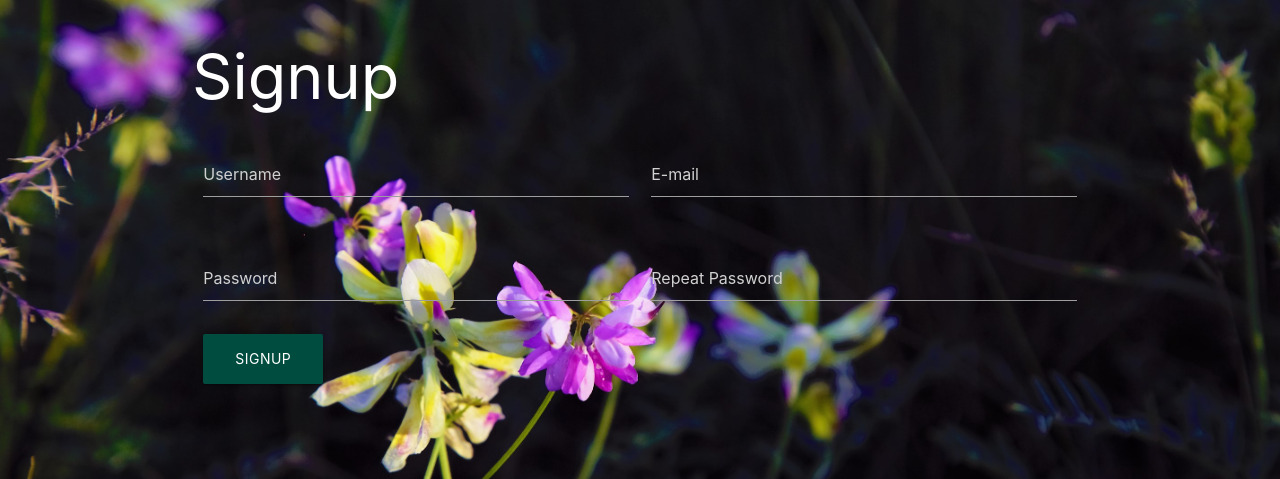
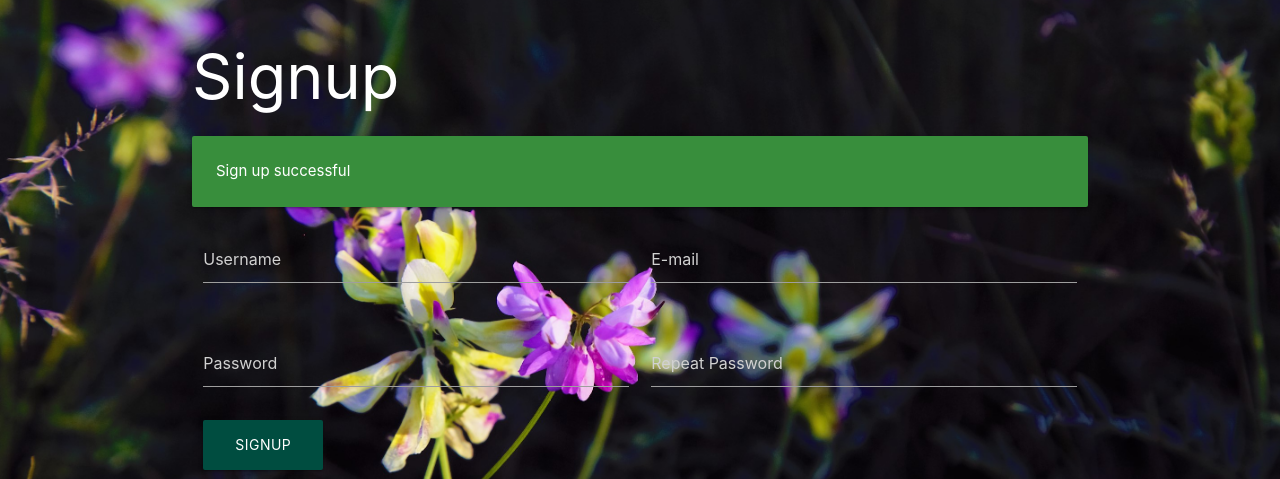
Before and after one commit to MdSamsuzzohaShayon/php-user-authentication, a PHP site: page /signup.php?signup=success in a window 1280 px wide. Shown: the part 109-588 px from the top of the page. Run offline with PHP 8.4, Linux system fonts and the light colour scheme.

Commit message:
show error or successfull message

```diff
--- a/signup.php
+++ b/signup.php
@@ -2,11 +2,30 @@
 
 <main class="container ">
     <h1>Signup</h1>
+    <?php
+        if(isset($_GET['error'])){
+            if ($_GET['error']== "emptyfields"){
+                echo '<p class="card-panel #d32f2f red darken-2">Fill all the forms</p>';
+            }else if($_GET['error']== "invalidmailuid"){
+                echo '<p class="card-panel #d32f2f red darken-2">Invalid user name and e-mail</p>';
+            }else if($_GET['error']== "invalidmail"){
+                echo '<p class="card-panel #d32f2f red darken-2">Invalid E-mail</p>';
+            }else if($_GET['error']== "invaliduidl"){
+                echo '<p class="card-panel #d32f2f red darken-2">Invalid Username</p>';
+            }else if($_GET['error']== "passwordcheck"){
+                echo '<p class="card-panel #d32f2f red darken-2">Your password did not match</p>';
+            }else if($_GET['error']== "usertaken"){
+                echo '<p class="card-panel #d32f2f red darken-2">User is already taken</p>';
+            }
+        }else if($_GET['signup'] == 'success'){
+            echo '<p class="card-panel #388e3c green darken-2">Sign up successful </p>';
+        }
+    ?>
     <div class="row">
         <form action="includes/signup.inc.php" method="post" class="col s12">
             <div class="row">
                 <div class="input-field col s6">
-                    <input type="text" name="uid" placeholder="Username" c>
+                    <input type="text" name="uid" placeholder="Username" >
                 </div>
                 <div class="input-field col s6">
                     <input type="email" name="mail" placeholder="E-mail">
```
